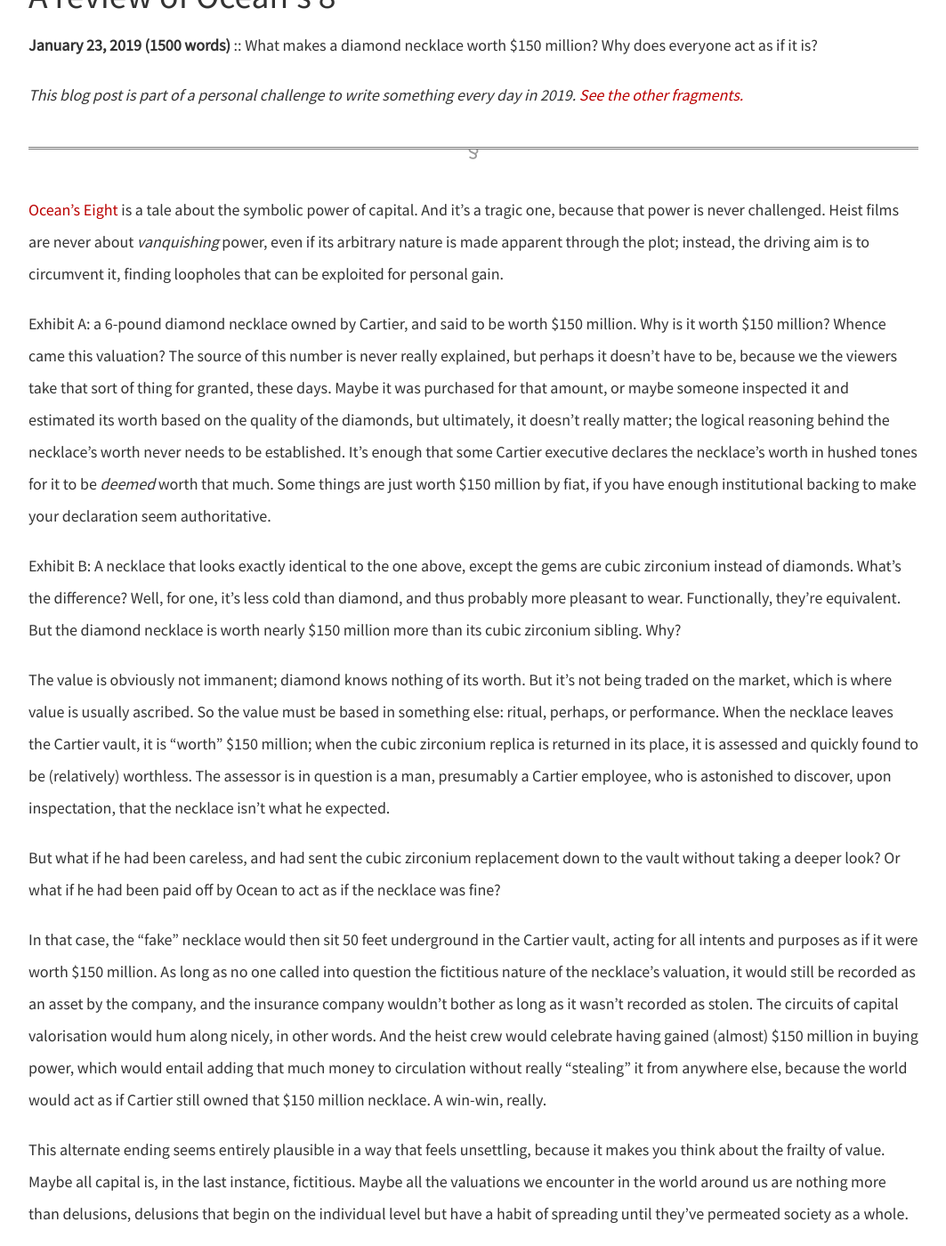
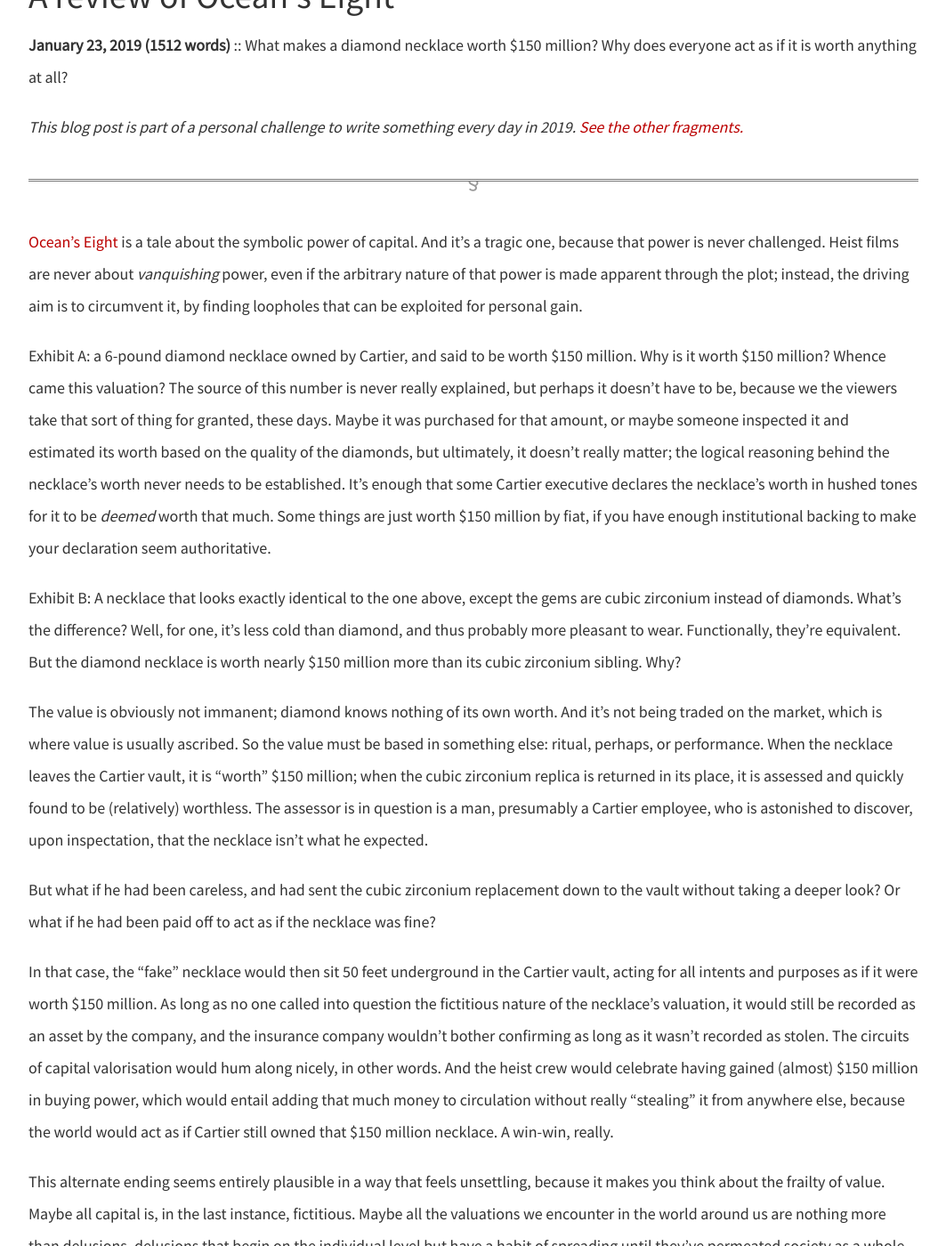
Before and after one commit to dellsystem/dellsystem.github.io, a Jekyll site: the page built from _posts/2019-1-23-fragments-23.md, in a window 1280 px wide and 1400 px high, scrolled down 243 px. Shown: the whole window at 89% size, without its empty margins (108-1171 px from the left). Built offline with Jekyll 4.4.1, drawn with Linux system fonts in a browser that asks for light colours; some of the changed text lies outside the part shown.

Commit message:
Update fragments-23
Minor edits

```diff
--- a/_posts/2019-1-23-fragments-23.md
+++ b/_posts/2019-1-23-fragments-23.md
@@ -1,21 +1,20 @@
 ---
-title: "A review of Ocean's 8"
+title: "A review of Ocean's Eight"
 layout: fragment
-description: "What makes a diamond necklace worth $150 million? Why does everyone act as if it is?"
+description: "What makes a diamond necklace worth $150 million? Why does everyone act as if it is worth anything at all?"
 ---
 
-[Ocean's Eight](https://en.wikipedia.org/wiki/Ocean%27s_8) is a tale about the symbolic power of capital. And it's a tragic one, because that power is never challenged. Heist films are never about _vanquishing_ power, even if its arbitrary nature is made apparent through the plot; instead, the driving aim is to circumvent it, finding loopholes that can be exploited for personal gain.
+[Ocean's Eight](https://en.wikipedia.org/wiki/Ocean%27s_8) is a tale about the symbolic power of capital. And it's a tragic one, because that power is never challenged. Heist films are never about _vanquishing_ power, even if the arbitrary nature of that power is made apparent through the plot; instead, the driving aim is to circumvent it, by finding loopholes that can be exploited for personal gain.
 
 Exhibit A: a 6-pound diamond necklace owned by Cartier, and said to be worth $150 million. Why is it worth $150 million? Whence came this valuation? The source of this number is never really explained, but perhaps it doesn't have to be, because we the viewers take that sort of thing for granted, these days. Maybe it was purchased for that amount, or maybe someone inspected it and estimated its worth based on the quality of the diamonds, but ultimately, it doesn't really matter; the logical reasoning behind the necklace's worth never needs to be established. It's enough that some Cartier executive declares the necklace's worth in hushed tones for it to be _deemed_ worth that much. Some things are just worth $150 million by fiat, if you have enough institutional backing to make your declaration seem authoritative.
 
 Exhibit B: A necklace that looks exactly identical to the one above, except the gems are cubic zirconium instead of diamonds. What's the difference? Well, for one, it's less cold than diamond, and thus probably more pleasant to wear. Functionally, they're equivalent. But the diamond necklace is worth nearly $150 million more than its cubic zirconium sibling. Why?
 
-The value is obviously not immanent; diamond knows nothing of its worth. But it's not being traded on the market, which is where value is usually ascribed. So the value must be based in something else: ritual, perhaps, or performance. When the necklace leaves the Cartier vault, it is "worth" $150 million; when the cubic zirconium replica is returned in its place, it is assessed and quickly found to be (relatively) worthless. The assessor is in question is a man, presumably a Cartier employee, who is astonished to discover, upon inspectation, that the necklace isn't what he expected.
+The value is obviously not immanent; diamond knows nothing of its own worth. And it's not being traded on the market, which is where value is usually ascribed. So the value must be based in something else: ritual, perhaps, or performance. When the necklace leaves the Cartier vault, it is "worth" $150 million; when the cubic zirconium replica is returned in its place, it is assessed and quickly found to be (relatively) worthless. The assessor is in question is a man, presumably a Cartier employee, who is astonished to discover, upon inspectation, that the necklace isn't what he expected.
 
-But what if he had been careless, and had sent the cubic zirconium replacement down to the vault without taking a deeper look? Or what if he had been paid off by Ocean to act as if the necklace was fine?
+But what if he had been careless, and had sent the cubic zirconium replacement down to the vault without taking a deeper look? Or what if he had been paid off to act as if the necklace was fine?
 
-In that case, the "fake" necklace would then sit 50 feet underground in the Cartier vault, acting for all intents and purposes as if it were worth $150 million. As long as no one called into question the fictitious nature of the necklace's valuation, it would still be recorded as an asset by the company, and the insurance company wouldn't bother as long as it wasn't recorded as stolen. The circuits of capital valorisation would hum along nicely, in other words. And the heist crew would
-celebrate having gained (almost) $150 million in buying power, which would entail adding that much money to circulation without really "stealing" it from anywhere else, because the world would act as if Cartier still owned that $150 million necklace. A win-win, really.
+In that case, the "fake" necklace would then sit 50 feet underground in the Cartier vault, acting for all intents and purposes as if it were worth $150 million. As long as no one called into question the fictitious nature of the necklace's valuation, it would still be recorded as an asset by the company, and the insurance company wouldn't bother confirming as long as it wasn't recorded as stolen. The circuits of capital valorisation would hum along nicely, in other words. And the heist crew would celebrate having gained (almost) $150 million in buying power, which would entail adding that much money to circulation without really "stealing" it from anywhere else, because the world would act as if Cartier still owned that $150 million necklace. A win-win, really.
 
 This alternate ending seems entirely plausible in a way that feels unsettling, because it makes you think about the frailty of value. Maybe all capital is, in the last instance, fictitious. Maybe all the valuations we encounter in the world around us are nothing more than delusions, delusions that begin on the individual level but have a habit of spreading until they've permeated society as a whole.
 
@@ -25,9 +24,7 @@ Without the finance equivalent of the scrupulous Cartier diamond assessor guy, w
 
 ***
 
-The central heist of the film takes place at the Met Gala, itself a display of the symbolic power of capital.
-
-On the one hand, it's a predictable setting that allows the film to inject a high-stakes dose of glamour, and also serves as an excuse for way too many celebrity cameos. On the other hand, it serves to validate Debbie Ocean (Sandra Bullock's character) and her motives for masterminding this plot.
+The central heist of the film takes place at the Met Gala, itself a display of the symbolic power of capital. On the one hand, it's a predictable setting that allows the film to inject a high-stakes dose of glamour, and also serves as an excuse for way too many celebrity cameos. On the other hand, it serves to validate Debbie Ocean (Sandra Bullock's character, and the mastermind behind the heist) and her motives for embarking upon this way-too-complicated scheme.
 
 At one point, one of the women involved in the heist asks if they can just go to the gala and enjoy themselves. To which Debbie Ocean answers: no. One cannot go merely to have _fun_; the event is so clearly hollow, so transparently a means for conspicuous consumption, that the only way it can be redeemed is as something to be subverted. It's so clearly a lavish facade - dazzling on the outside, but empty on the inside - that there needs to be a deeper purpose for attending, which is what the heist is about. That's our protaganist's way of saying that she understands how it works, and is able to participate within it, but is above it. Simply _being_ there is a fool's game; the real challenge is to expose it as the fraud it is, even if the only person who sees that is you (and 7 of your confederates).
 
```
